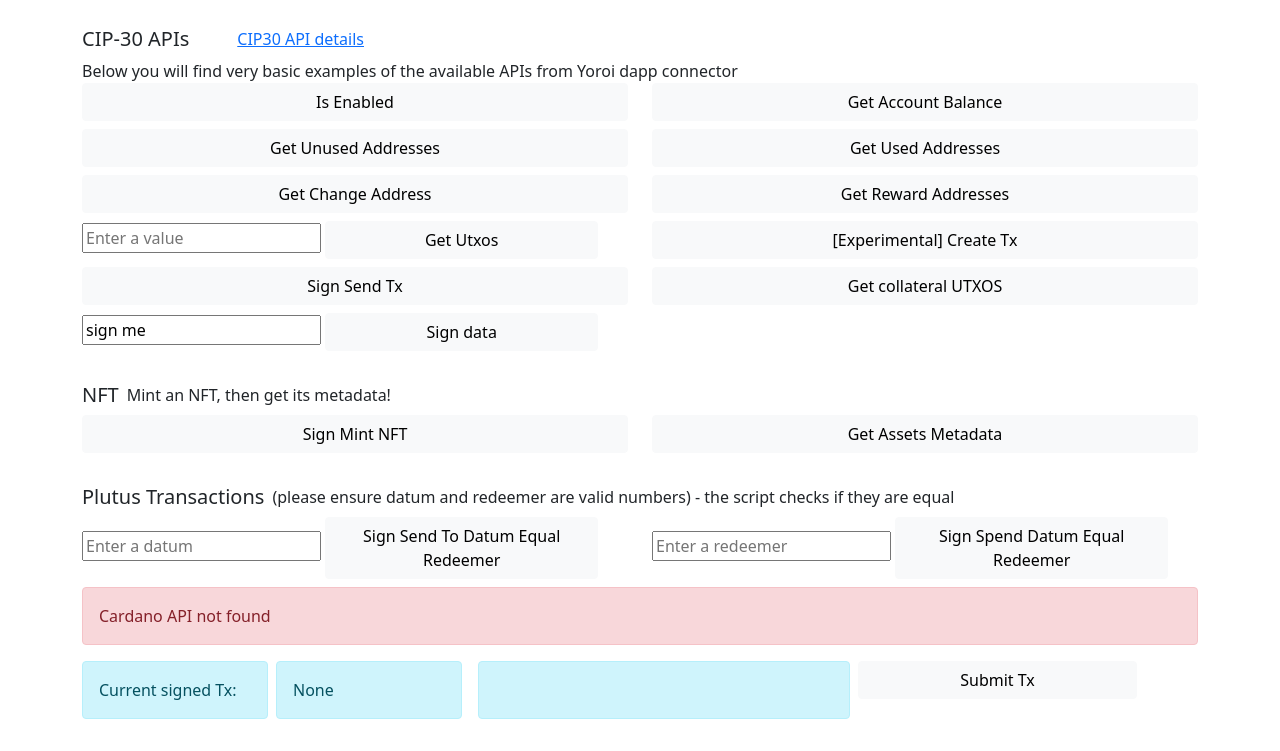
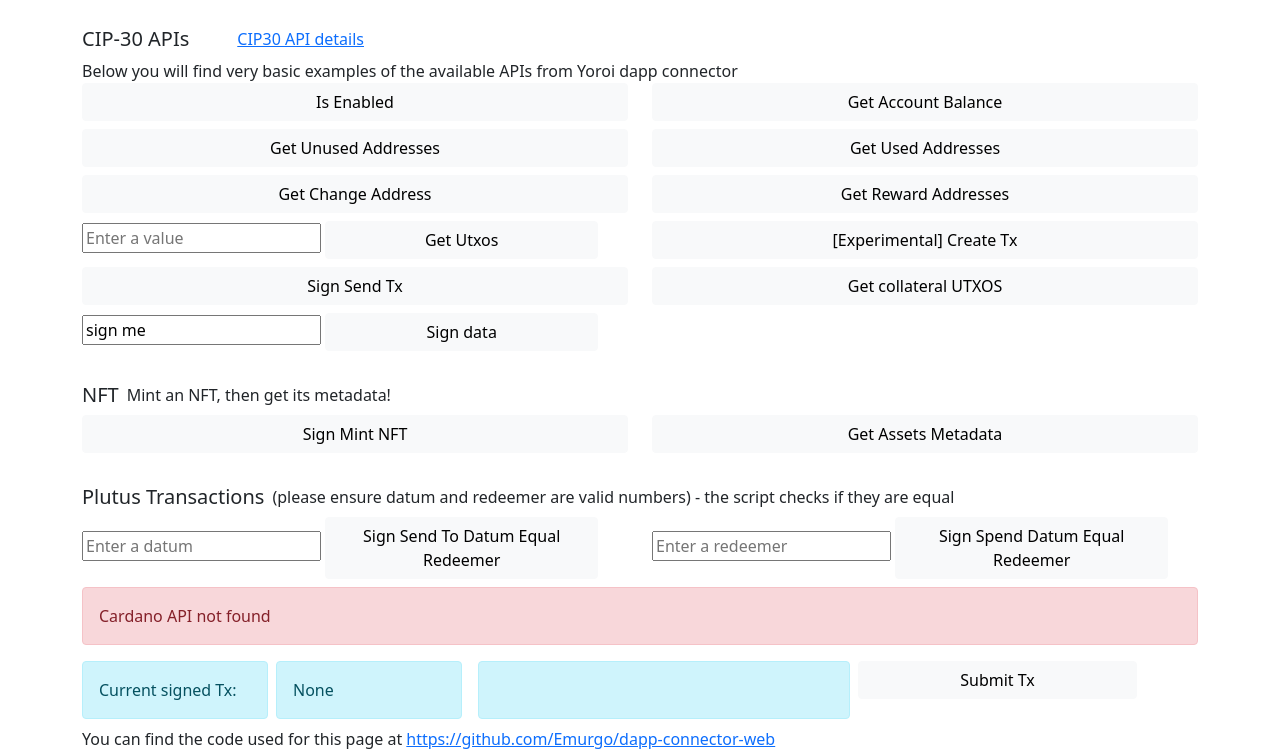
Before and after one commit to Emurgo/dapp-connector-web, a website built with webpack: page index.html in a window 1280 px wide. Shown: the part 57-808 px from the top of the page. Built offline with nearby package versions, Linux system fonts and the light colour scheme.

Commit message:
add github link to page

```diff
--- a/index.html
+++ b/index.html
@@ -116,6 +116,10 @@
         <button id="submit-tx" class="btn btn-light w-100">Submit Tx</button>
       </div>
     </div>
+    <div>
+      You can find the code used for this page at
+      <a href="https://github.com/Emurgo/dapp-connector-web" target="_blank">https://github.com/Emurgo/dapp-connector-web</a>
+    </div>
   </div>
   <noscript>This page contains webassembly and javascript content, please enable javascript in your browser.</noscript>
   <script src="https://cdn.jsdelivr.net/npm/bootstrap@5.1.0/dist/js/bootstrap.bundle.min.js"
```
